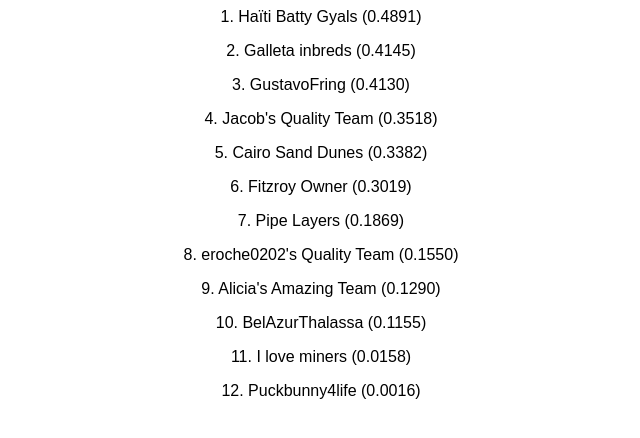
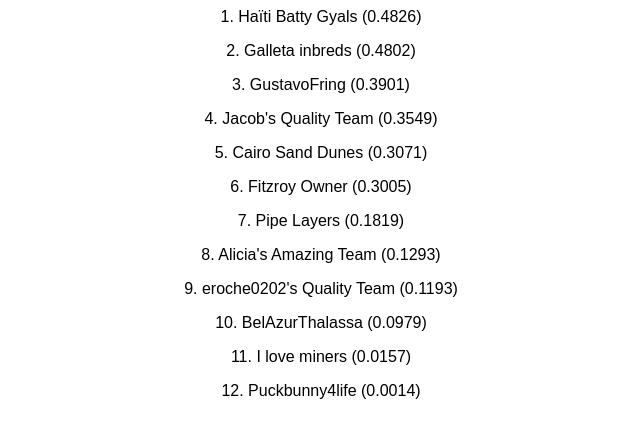
Before and after one commit to FaridFouda/Rankem, a plain HTML site: page docs/testfile.html in a window 1280 px wide. Shown: the whole page, without its empty margins (319-959 px from the left). Drawn offline with Linux system fonts and the light colour scheme.

Commit message:
new standings

```diff
--- a/docs/testfile.html
+++ b/docs/testfile.html
@@ -1,13 +1,13 @@
 <html><style>body { background-color: white; color: black; font-family: Arial; text-align: center; }</style><body>
-<P>1. Haïti Batty Gyals (0.4891)<P>
-<P>2. Galleta inbreds (0.4145)<P>
-<P>3. GustavoFring (0.4130)<P>
-<P>4. Jacob's Quality Team (0.3518)<P>
-<P>5. Cairo Sand Dunes (0.3382)<P>
-<P>6. Fitzroy Owner (0.3019)<P>
-<P>7. Pipe Layers (0.1869)<P>
-<P>8. eroche0202's Quality Team (0.1550)<P>
-<P>9. Alicia's Amazing Team (0.1290)<P>
-<P>10. BelAzurThalassa (0.1155)<P>
-<P>11. I love miners (0.0158)<P>
-<P>12. Puckbunny4life (0.0016)<P></body></html>
+<P>1. Haïti Batty Gyals (0.4826)<P>
+<P>2. Galleta inbreds (0.4802)<P>
+<P>3. GustavoFring (0.3901)<P>
+<P>4. Jacob's Quality Team (0.3549)<P>
+<P>5. Cairo Sand Dunes (0.3071)<P>
+<P>6. Fitzroy Owner (0.3005)<P>
+<P>7. Pipe Layers (0.1819)<P>
+<P>8. Alicia's Amazing Team (0.1293)<P>
+<P>9. eroche0202's Quality Team (0.1193)<P>
+<P>10. BelAzurThalassa (0.0979)<P>
+<P>11. I love miners (0.0157)<P>
+<P>12. Puckbunny4life (0.0014)<P></body></html>
```
Also changed, not shown: 1 other file.
